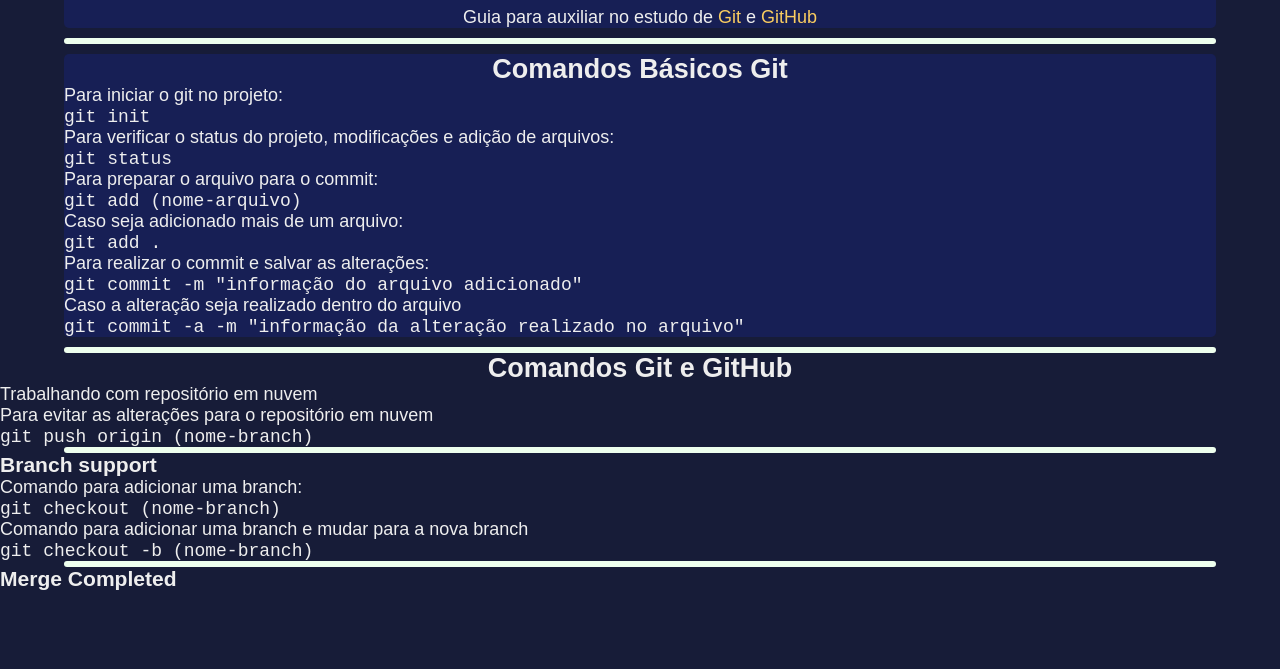
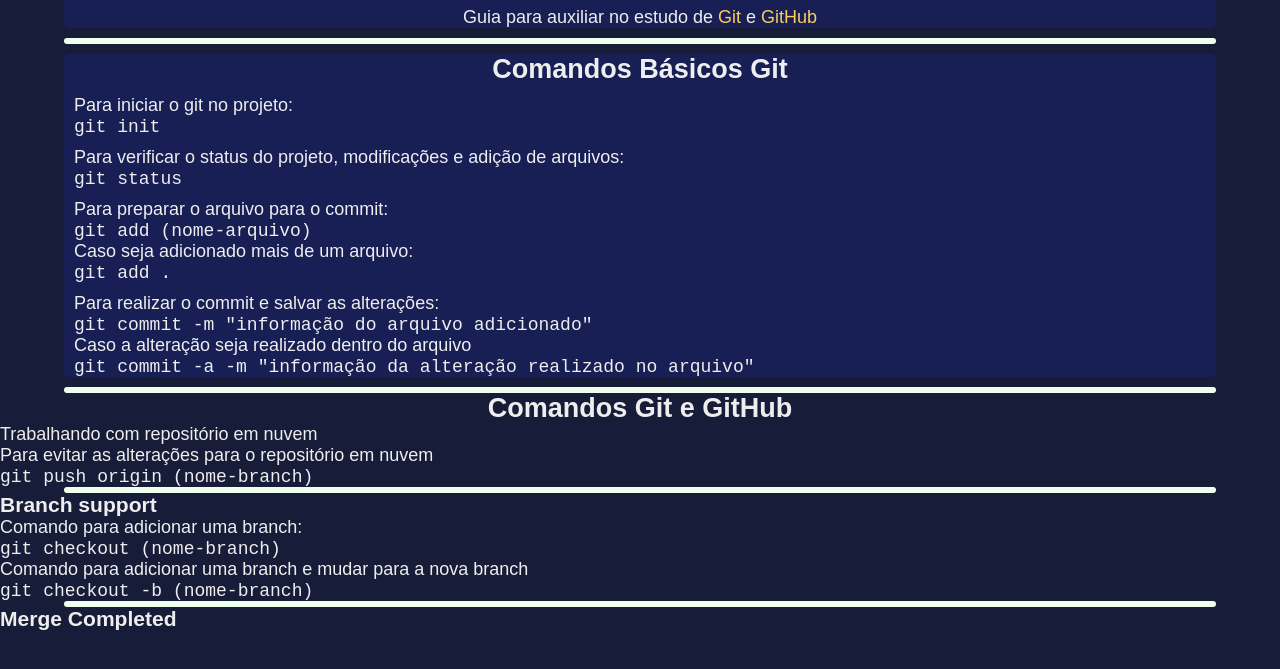
Before and after one commit to kervines/repo-learn-git, a plain HTML site: page index.html in a window 1280 px wide. Shown: the part 55-724 px from the top of the page. Drawn offline with Linux system fonts and the light colour scheme.

Commit message:
TE VIRA NEGÃO!!!

```diff
--- a/style.css
+++ b/style.css
@@ -71,11 +71,14 @@ section.section-01 {
   margin-bottom: 1rem;
 }
 
+section.section-01 .list-items {
+  margin: 1rem;
+}
+
 section h2 {
   text-align: center;
 }
 
-
 li.list-items {
   list-style: none;
 }
```
